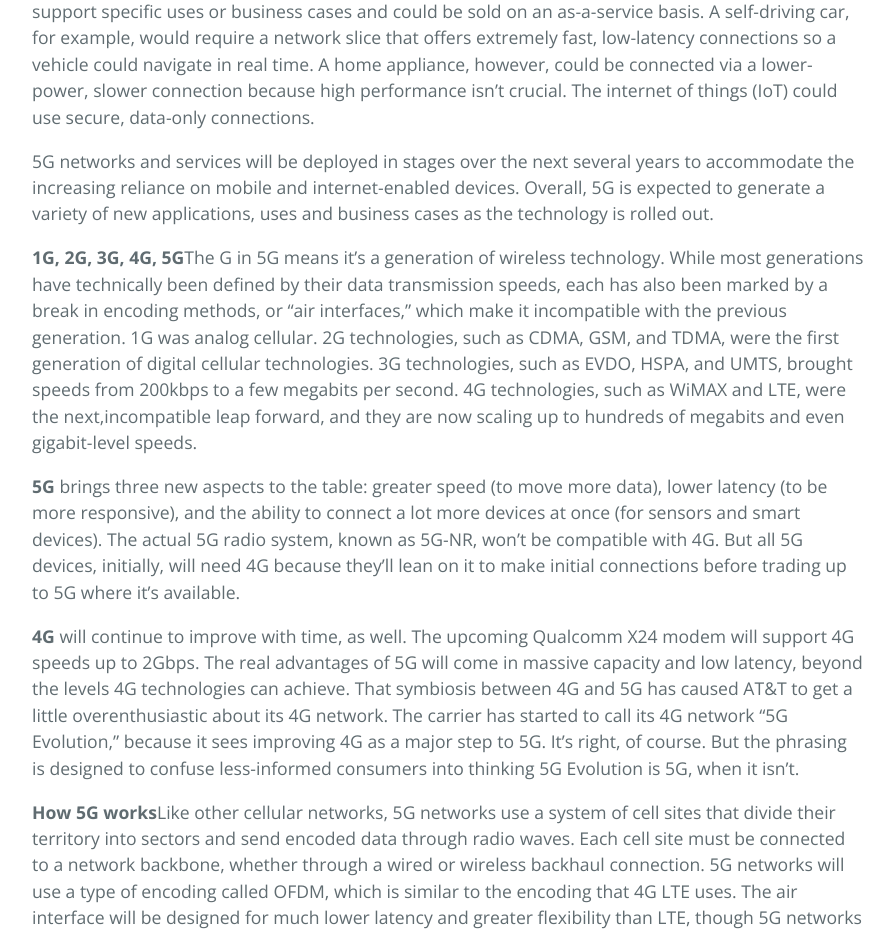
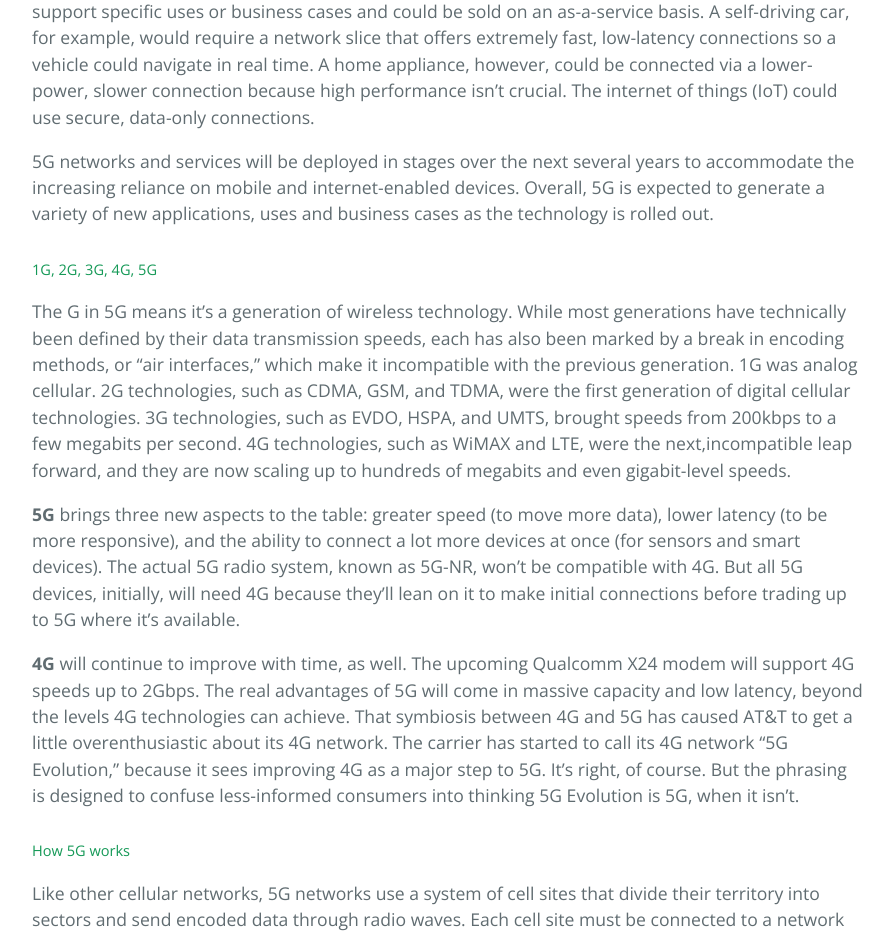
Before and after one commit to antleritsolutions/aviorsys.github.io, a Jekyll site: the page built from _posts/2018-10-19-5G-Technology.md, in a window 1280 px wide. Shown: the part 1029-1964 px from the top of the page, without its empty margins (192-1086 px from the left). Built offline with Jekyll 4.4.1, drawn with Linux system fonts in a browser that asks for light colours.

Commit message:
edit post content

```diff
--- a/_posts/2018-10-19-5G-Technology.md
+++ b/_posts/2018-10-19-5G-Technology.md
@@ -14,7 +14,8 @@ In addition to improvements in speed, capacity and latency, 5G offers network ma
 
 5G networks and services will be deployed in stages over the next several years to accommodate the increasing reliance on mobile and internet-enabled devices. Overall, 5G is expected to generate a variety of new applications, uses and business cases as the technology is rolled out.
 
-**1G, 2G, 3G, 4G, 5G**The G in 5G means it's a generation of wireless technology. While most generations have technically been defined by their data transmission speeds, each has also been marked by a break in encoding methods, or "air interfaces," which make it incompatible with the previous generation.
+##### 1G, 2G, 3G, 4G, 5G
+The G in 5G means it's a generation of wireless technology. While most generations have technically been defined by their data transmission speeds, each has also been marked by a break in encoding methods, or "air interfaces," which make it incompatible with the previous generation.
 1G was analog cellular. 2G technologies, such as CDMA, GSM, and TDMA, were the first generation of digital cellular technologies. 3G technologies, such as EVDO, HSPA, and UMTS, brought speeds from 200kbps to a few megabits per second. 4G technologies, such as WiMAX and LTE, were the next,incompatible leap forward, and they are now scaling up to hundreds of megabits and even gigabit-level speeds.
 
 **5G** brings three new aspects to the table: greater speed (to move more data), lower latency (to be more responsive), and the ability to connect a lot more devices at once (for sensors and smart devices).
@@ -23,16 +24,13 @@ The actual 5G radio system, known as 5G-NR, won't be compatible with 4G. But all
 **4G** will continue to improve with time, as well. The upcoming Qualcomm X24 modem will support 4G speeds up to 2Gbps. The real advantages of 5G will come in massive capacity and low latency, beyond the levels 4G technologies can achieve.
 That symbiosis between 4G and 5G has caused AT&T to get a little overenthusiastic about its 4G network. The carrier has started to call its 4G network "5G Evolution," because it sees improving 4G as a major step to 5G. It's right, of course. But the phrasing is designed to confuse less-informed consumers into thinking 5G Evolution is 5G, when it isn't.
 
-**How 5G works**Like other cellular networks, 5G networks use a system of cell sites that divide their territory into sectors and send encoded data through radio waves. Each cell site must be connected to a network backbone, whether through a wired or wireless backhaul connection.
-5G networks will use a type of encoding called OFDM, which is similar to the encoding that 4G LTE uses. The air interface will be designed for much lower latency and greater flexibility than LTE, though
-5G networks need to be much smarter than previous systems, as they're juggling many more, smaller cells that can change size and shape. But even with existing macro cells, Qualcomm says 5G will be able to boost capacity by four times over current systems by leveraging wider bandwidths and advanced antenna technologies.
-The goal is to have far higher speeds available, and far higher capacity per sector, at far lower latency than 4G. The standards bodies involved are aiming at 20Gbps speeds and 1ms latency, at which point very interesting things begin to happen.
+##### How 5G works
+Like other cellular networks, 5G networks use a system of cell sites that divide their territory into sectors and send encoded data through radio waves. Each cell site must be connected to a network backbone, whether through a wired or wireless backhaul connection.
+5G networks will use a type of encoding called OFDM, which is similar to the encoding that 4G LTE uses. The air interface will be designed for much lower latency and greater flexibility than LTE, though 5G networks need to be much smarter than previous systems, as they're juggling many more, smaller cells that can change size and shape. But even with existing macro cells, Qualcomm says 5G will be able to boost capacity by four times over current systems by leveraging wider bandwidths and advanced antenna technologies. The goal is to have far higher speeds available, and far higher capacity per sector, at far lower latency than 4G. The standards bodies involved are aiming at 20Gbps speeds and 1ms latency, at which point very interesting things begin to happen.
 
 <embed src="https://drive.google.com/viewerng/viewer?embedded=true&url=https://github.com/aviorsys/aviorsys.github.io/raw/master/uploads/5G-Tech.pdf" width="100%" height="500">
 
 #### References
-*<https://www.pcmag.com/article/345387/what-is-5g>*
-
-*<https://en.wikipedia.org/wiki/5G>*
-
-*<https://searchnetworking.techtarget.com/definition/5G>*
+* <https://www.pcmag.com/article/345387/what-is-5g>
+* <https://en.wikipedia.org/wiki/5G>
+* <https://searchnetworking.techtarget.com/definition/5G>
```
